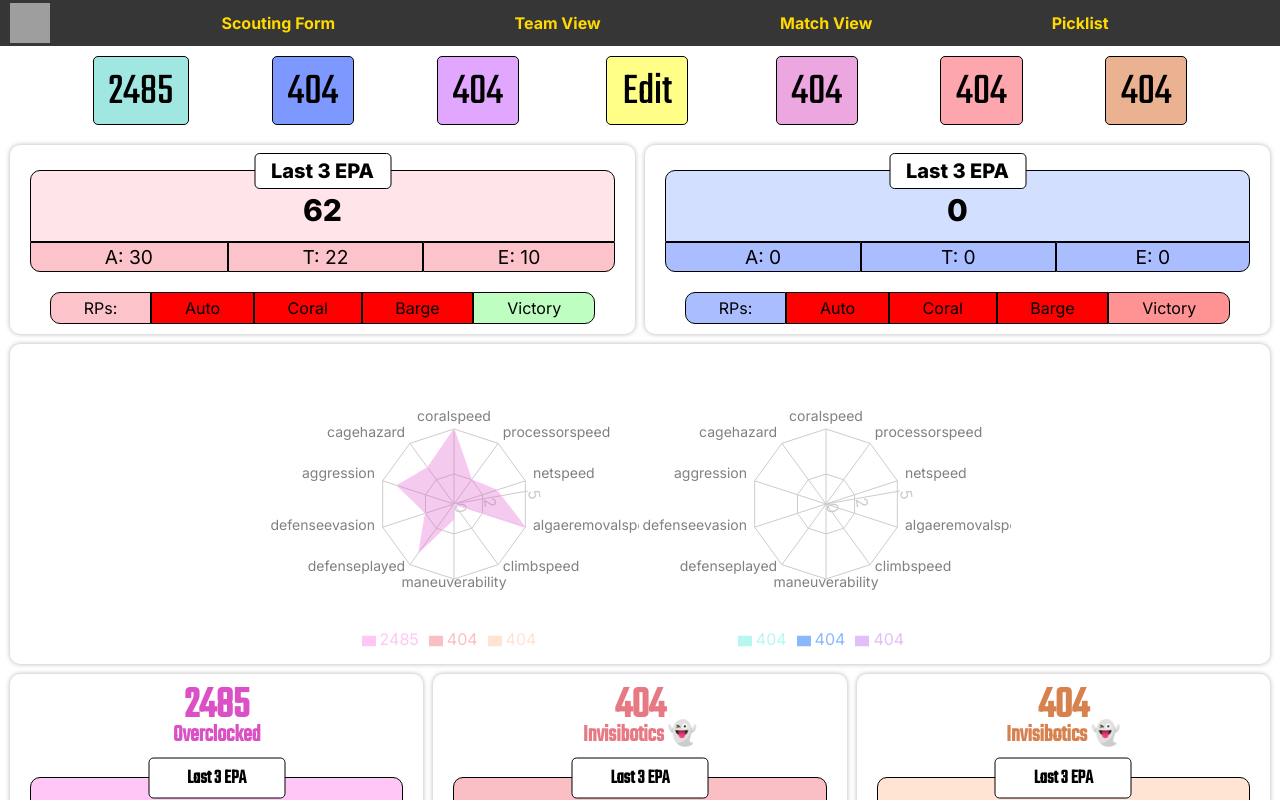
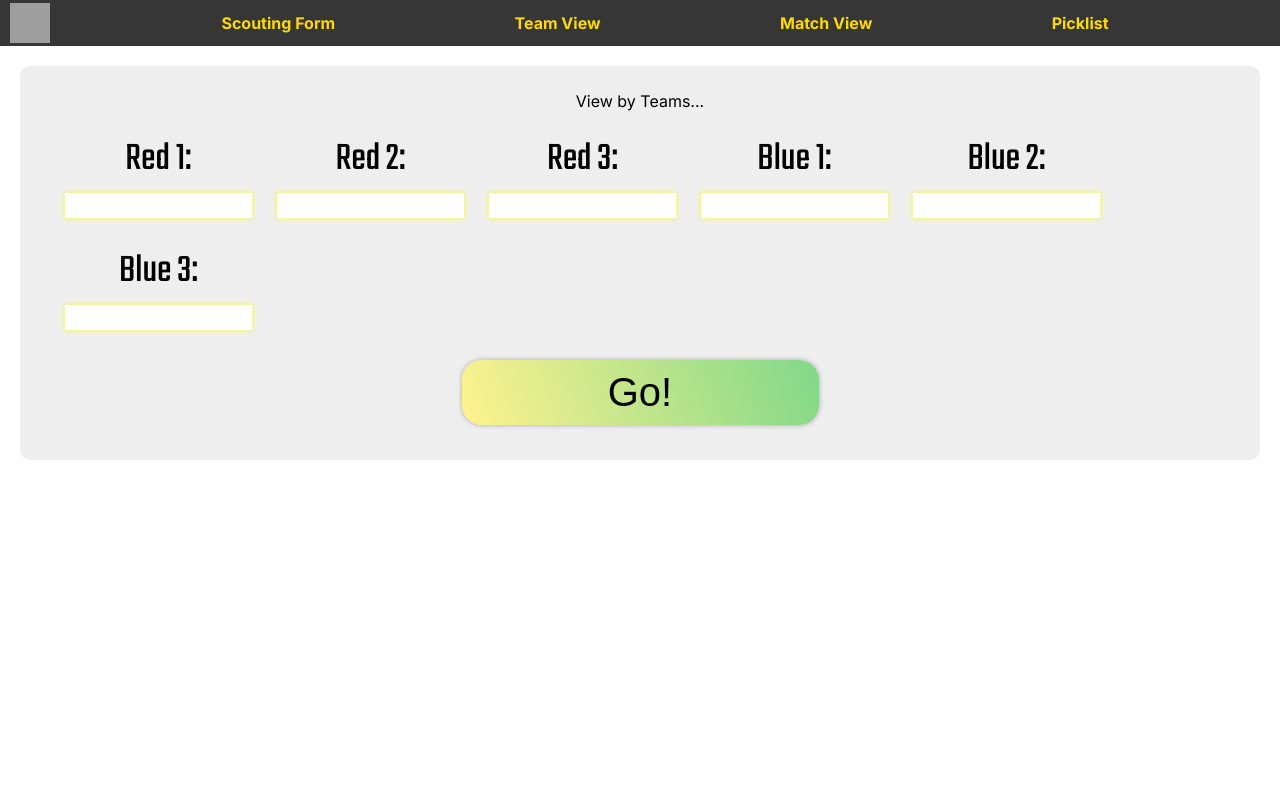
Before and after one commit to team2485/analytics2025, a Next.js app: page /match-view in a window 1280 px wide. Shown: the top 800 px of the page. Built offline with nearby package versions, Linux system fonts and the light colour scheme; grey boxes are pictures that could not be loaded.

Commit message:
add teams input

```diff
--- a/src/app/match-view/components/PiecePlacement.js
+++ b/src/app/match-view/components/PiecePlacement.js
@@ -1,63 +1,55 @@
 'use client';
-import { useEffect, useRef, useState } from 'react';
+import { useEffect, useRef } from 'react';
 import { Chart, registerables } from 'chart.js';
 Chart.register(...registerables);
 
 export default function PiecePlacement({ matchMax, L1, L2, L3, L4, net, processor, HP }) {
-  const [isClient, setIsClient] = useState(false);
   const chartRef = useRef(null);
   const chartInstance = useRef(null);
 
-  useEffect(() => {
-    setIsClient(true);
-  }, []);
+  console.log('Rendering PiecePlacement:', typeof window !== 'undefined' ? 'Client' : 'Server');
+
 
   useEffect(() => {
-    if (isClient && chartRef.current) {
     // Destroy existing chart if it exists
     if (chartInstance.current) {
       chartInstance.current.destroy();
     }
 
     const ctx = chartRef.current.getContext('2d');
-
     if (ctx) {
       chartInstance.current = new Chart(ctx, {
         type: 'bar',
         data: {
           labels: ['L1', 'L2', 'L3', 'L4', 'Net', 'Proc', 'HP'],
-            datasets: [{
+          datasets: [
+            {
               label: 'Piece Placement',
               data: [L1, L2, L3, L4, net, processor, HP],
               backgroundColor: 'rgba(75, 192, 192, 0.6)',
               borderColor: 'rgba(75, 192, 192, 1)',
-              borderWidth: 1
-            }]
+              borderWidth: 1,
+            },
+          ],
         },
         options: {
           responsive: true,
           scales: {
             y: {
               beginAtZero: true,
-                max: matchMax
-              }
-            }
-          }
+              max: matchMax,
+            },
+          },
+        },
       });
     }
-    }
 
-    // Cleanup on unmount
     return () => {
       if (chartInstance.current) {
         chartInstance.current.destroy();
       }
     };
-  }, [isClient, L1, L2, L3, L4, net, processor, HP, matchMax]);
-
-  if (!isClient) {
-    return null;
-  }
+  }, [L1, L2, L3, L4, net, processor, HP, matchMax]);
 
   return <canvas ref={chartRef} />;
 }
--- a/src/app/match-view/page.js
+++ b/src/app/match-view/page.js
@@ -6,6 +6,7 @@ import Link from "next/link";
 import styles from "./page.module.css"
 import { useSearchParams } from "next/navigation";
 import PiecePlacement from "./components/PiecePlacement";
+import dynamic from 'next/dynamic';
 
 
 export default function MatchViewPage() {
@@ -165,13 +166,83 @@ function MatchView() {
   };
 
 
+//setData based on teams selected
+useEffect(() => {
+  if (searchParams && allData) {
+    //search by teams
+    let [team1, team2, team3, team4, team5, team6] = [
+      searchParams.get("team1"),
+      searchParams.get("team2"),
+      searchParams.get("team3"),
+      searchParams.get("team4"),
+      searchParams.get("team5"),
+      searchParams.get("team6")
+    ];
+    setData({
+      team1: allData[team1],
+      team2: allData[team2],
+      team3: allData[team3],
+      team4: allData[team4],
+      team5: allData[team5],
+      team6: allData[team6]
+    });
+  }
+}, [searchParams, allData]);
 
-    //until url loads show loading
-    if (!data || searchParams == null) {
-      return <div>
-        <h1>Loading...</h1>
-      </div>
-    }
+//until url loads show loading
+if (!data || searchParams == null) {
+  return (
+    <div>
+      <h1>Loading...</h1>
+    </div>
+  );
+}
+
+//show form if systems are not a go
+if (searchParams.get("go") != "go") {
+  return (
+    <div>
+      <form className={styles.teamForm}>
+        <span>View by Teams...</span>
+        <div className={styles.horizontalBox}>
+          <div>
+            <label htmlFor="team1">Red 1:</label>
+            <br />
+            <input id="team1" name="team1" defaultValue={searchParams.get("team1")}></input>
+          </div>
+          <div>
+            <label htmlFor="team2">Red 2:</label>
+            <br />
+            <input id="team2" name="team2" defaultValue={searchParams.get("team2")}></input>
+          </div>
+          <div>
+            <label htmlFor="team3">Red 3:</label>
+            <br />
+            <input id="team3" name="team3" defaultValue={searchParams.get("team3")}></input>
+          </div>
+          <div>
+            <label htmlFor="team4">Blue 1:</label>
+            <br />
+            <input id="team4" name="team4" defaultValue={searchParams.get("team4")}></input>
+          </div>
+          <div>
+            <label htmlFor="team5">Blue 2:</label>
+            <br />
+            <input id="team5" name="team5" defaultValue={searchParams.get("team5")}></input>
+          </div>
+          <div>
+            <label htmlFor="team6">Blue 3:</label>
+            <br />
+            <input id="team6" name="team6" defaultValue={searchParams.get("team6")}></input>
+          </div>
+          <input type="hidden" name="go" value="go"></input>
+        </div>
+        <button>Go!</button>
+      </form>
+    </div>
+  );
+}
+
 
   function AllianceButtons({t1, t2, t3, colors}) {
     return <div className={styles.allianceBoard}>
@@ -229,6 +300,7 @@ function MatchView() {
 
   function TeamDisplay({teamData, colors, matchMax}) {
 
+    const PiecePlacement = dynamic(() => import('./components/PiecePlacement'), { ssr: false });
     const endgameData = [
       { x: 'None', y: teamData.endgame.none },
       { x: 'Fail', y: teamData.endgame.fail},
```
Lines whose indentation alone changed are shown as unchanged.
